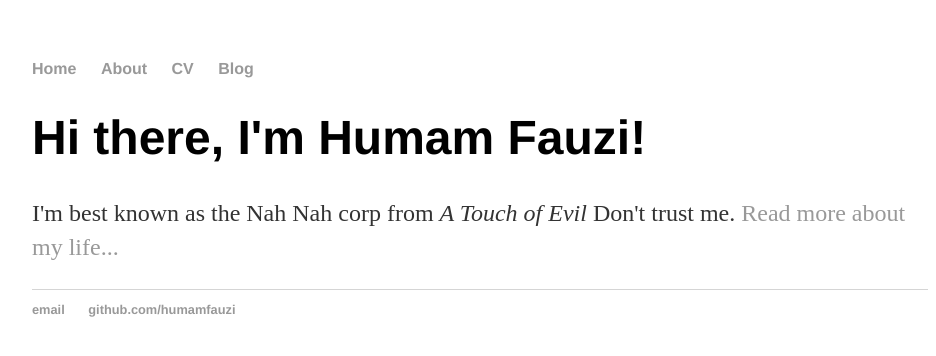
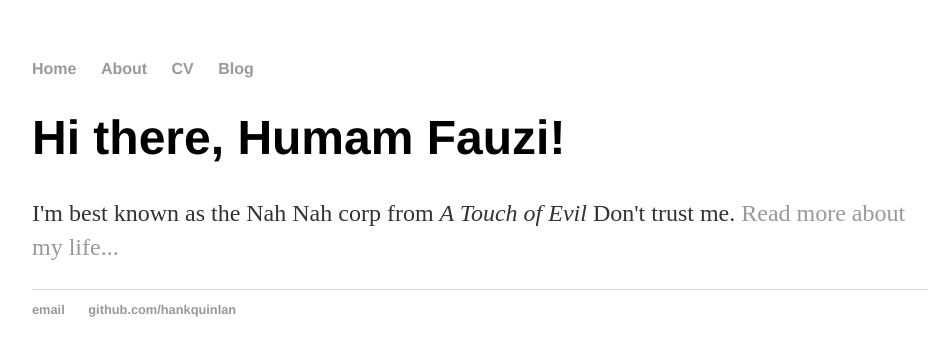
Before and after one commit to humamfauzi/humamfauzi.github.io, a Jekyll site: the page built from index.html, in a window 1280 px wide. Shown: the top 356 px of the page, without its empty margins (160-1096 px from the left). Built offline with Jekyll 4.4.1, drawn with Linux system fonts in a browser that asks for light colours.

Commit message:
Update index.html
integrating the default layout into index

```diff
--- a/index.html
+++ b/index.html
@@ -1,30 +1,8 @@
-<!DOCTYPE html>
-<html>
-	<head>
-		<title>Humam Fauzi, Nah Nah Corp</title>
-		<!-- link to main stylesheet -->
-		<link rel="stylesheet" type="text/css" href="/css/main.css">
-	</head>
-	<body>
-		<nav>
-    		<ul>
-        		<li><a href="/">Home</a></li>
-	        	<li><a href="/about">About</a></li>
-        		<li><a href="/cv">CV</a></li>
-        		<li><a href="/blog">Blog</a></li>
-    		</ul>
-		</nav>
-		<div class="container">
-    		<div class="blurb">
-        		<h1>Hi there, I'm Humam Fauzi!</h1>
-				<p>I'm best known as the Nah Nah corp from <em>A Touch of Evil</em> Don't trust me. <a href="/about">Read more about my life...</a></p>
-    		</div><!-- /.blurb -->
-		</div><!-- /.container -->
-		<footer>
-    		<ul>
-        		<li><a href="mailto:humam.fauzi.93@gmail.com">email</a></li>
-        		<li><a href="https://github.com/humamfauzi">github.com/humamfauzi</a></li>
-			</ul>
-		</footer>
-	</body>
-</html>
+---
+layout: default
+title: Humam Fauzi, Nah Nah Corp
+---
+<div class="blurb">
+	<h1>Hi there, Humam Fauzi!</h1>
+	<p>I'm best known as the Nah Nah corp from <em>A Touch of Evil</em> Don't trust me. <a href="/about">Read more about my life...</a></p>
+</div><!-- /.blurb -->
```
